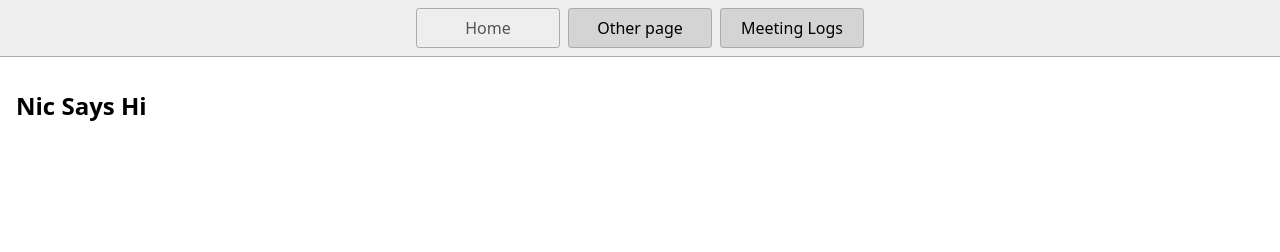
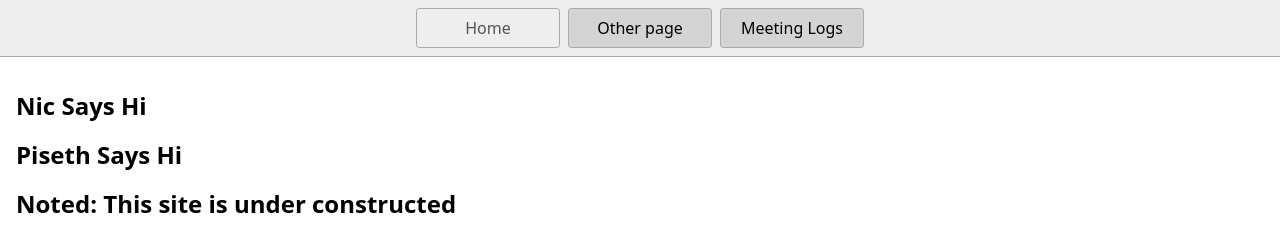
Before and after one commit to PisethSun/school-project, a plain HTML site: page page2.html in a window 1280 px wide. Drawn offline with Linux system fonts and the light colour scheme.

Commit message:
1 file modified

```diff
--- a/page2.html
+++ b/page2.html
@@ -15,6 +15,8 @@
     </nav>
     <main>
       <h1>Nic Says Hi</h1>
+      <h1>Piseth Says Hi</h1>
+      <h1>Noted: This site is under constructed</h1>
     </main>
   </body>
 </html>
```
